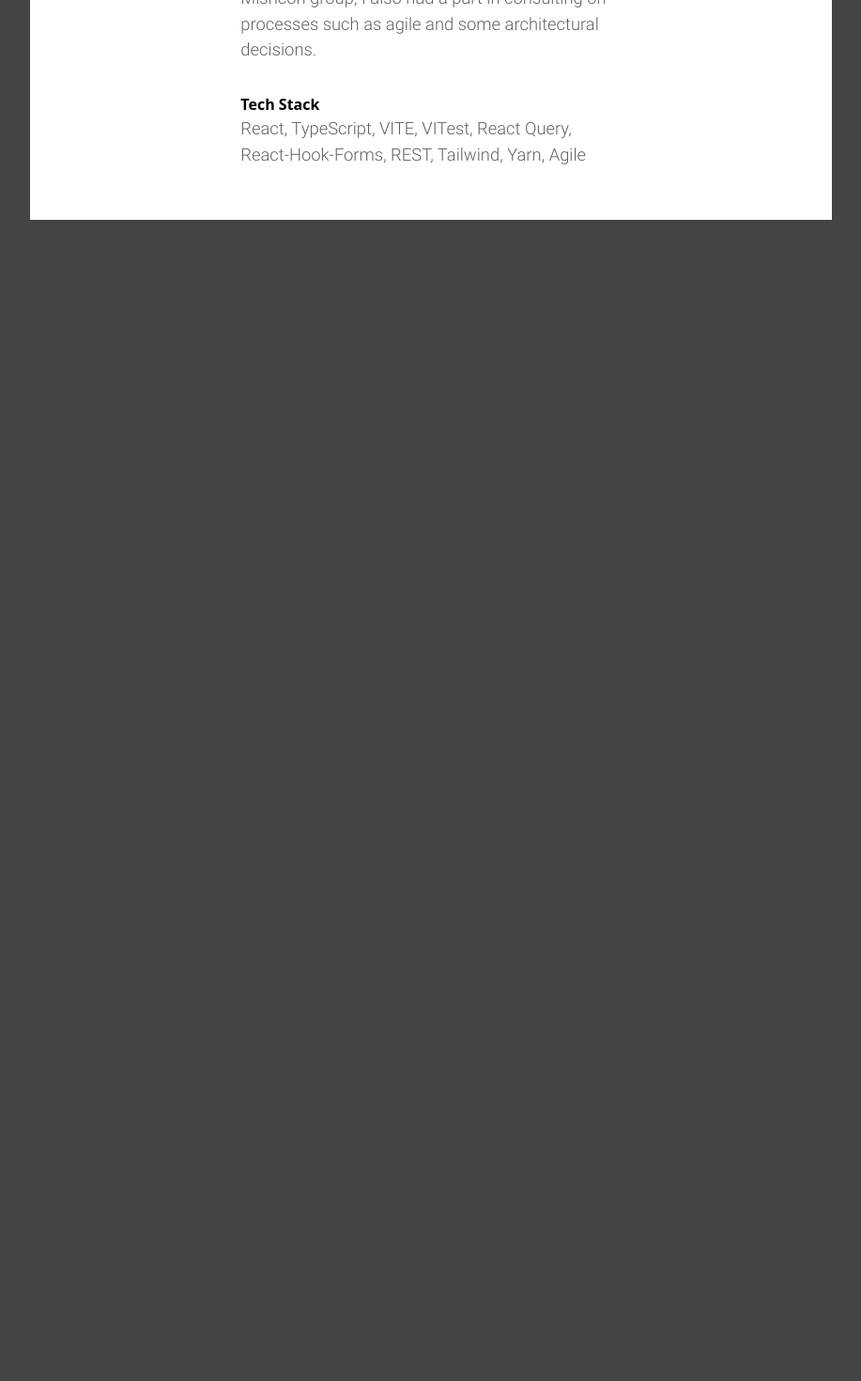
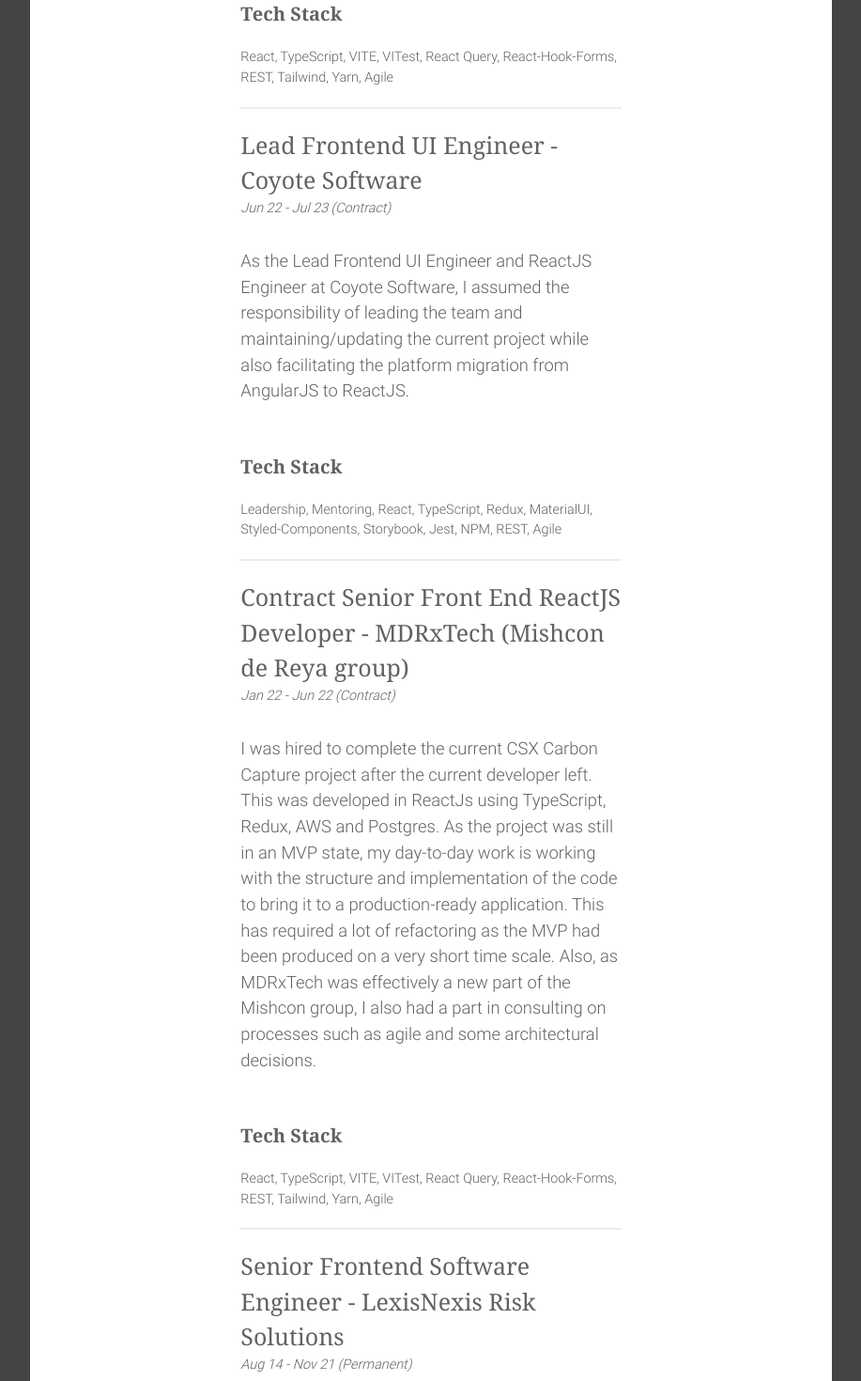
Before and after one commit to IncredibleMrTim/TST_web, a React (Vite) app: page /experience in a window 1280 px wide. Shown: the part 980-2450 px from the top of the page at 94% size, without its empty margins (181-1098 px from the left). Before the commit the page ends 1214 px from the top, so only its background shows below. Built offline with nearby package versions, Linux system fonts and the light colour scheme.

Commit message:
finished experience dataset and aupdated experienceCard styling

```diff
--- a/package.json
+++ b/package.json
@@ -25,6 +25,7 @@
     "axios": "^1.6.2",
     "i18next": "^23.7.8",
     "i18next-browser-languagedetector": "^7.2.0",
+    "json-server": "^0.17.4",
     "moment": "^2.29.4",
     "react": "^18.2.0",
     "react-dom": "^18.2.0",
@@ -38,6 +39,7 @@
     "@testing-library/react": "^14.0.0",
     "@testing-library/user-event": "^14.4.3",
     "@types/jest": "^29.5.8",
+    "@types/json-server": "^0.14.7",
     "@types/node": "^20.9.2",
     "@types/react": "^18.2.37",
     "@types/react-dom": "^18.2.15",
--- /dev/null
+++ b/public/db/experience.json
@@ -0,0 +1,146 @@
+[
+  {
+    "title": "Senior Frontend UI Engineer",
+    "company": "Santander Auto",
+    "jobType": "Contract",
+    "fromDate": "July 2023",
+    "toDate": "November 2023",
+    "description": "As a member of the Customer team, my role primarily involved contributing to the development of new customer-oriented features and resolving customer-reported issues. During my tenure at Santander, I spearheaded the creation of a cutting-edge customer operations feature utilizing a tech stack comprising React, React Query, TypeScript, React Hook Forms, and Tailwind. This feature was designed to empower the service team in rectifying data validation errors originating from our in-house validation system, OCS.",
+    "techStack": [
+      "React",
+      "TypeScript",
+      "VITE",
+      "VITest",
+      "React Query",
+      "React-Hook-Forms",
+      "REST",
+      "Tailwind",
+      "Yarn",
+      "Agile"
+    ]
+  },
+  {
+    "title": "Lead Frontend UI Engineer",
+    "company": "Coyote Software",
+    "jobType": "Contract",
+    "fromDate": "June 2022",
+    "toDate": "July 2023",
+    "description": "As the Lead Frontend UI Engineer and ReactJS Engineer at Coyote Software, I assumed the responsibility of leading the team and maintaining/updating the current project while also facilitating the platform migration from AngularJS to ReactJS. ",
+    "techStack": [
+      "Leadership",
+      "Mentoring",
+      "React",
+      "TypeScript",
+      "Redux",
+      "MaterialUI",
+      "Styled-Components",
+      "Storybook",
+      "Jest",
+      "NPM",
+      "REST",
+      "Agile"
+    ]
+  },
+  {
+    "title": "Contract Senior Front End ReactJS Developer",
+    "company": "MDRxTech (Mishcon de Reya group)",
+    "jobType": "Contract",
+    "fromDate": "January 2022",
+    "toDate": "June 2022",
+    "description": "I was hired to complete the current CSX Carbon Capture project after the current developer left.  This was developed in ReactJs using TypeScript, Redux, AWS and Postgres.  As the project was still in an MVP state, my day-to-day work is working with the structure and implementation of the code to bring it to a production-ready application.  This has required a lot of refactoring as the MVP had been produced on a very short time scale.  Also, as MDRxTech was effectively a new part of the Mishcon group, I also had a part in consulting on processes such as agile and some architectural decisions.",
+    "techStack": [
+      "React",
+      "TypeScript",
+      "VITE",
+      "VITest",
+      "React Query",
+      "React-Hook-Forms",
+      "REST",
+      "Tailwind",
+      "Yarn",
+      "Agile"
+    ]
+  },
+  {
+    "title": "Senior Frontend Software Engineer",
+    "company": "LexisNexis Risk Solutions",
+    "jobType": "Permanent",
+    "fromDate": "August 2014",
+    "toDate": "November 2021",
+    "description": "Transitioned from C# to frontend development. Developed mobile telematics apps using React Native and web-based telematics portals using ReactJS. Created a standalone component library using Storybook for future front-end applications.",
+    "techStack": [
+      "React",
+      "React Native",
+      "AngularJs",
+      "C#",
+      "SQL",
+      "React-Context",
+      "MaterialUI",
+      "CSS",
+      "SASS",
+      "Styled-Components",
+      "Storybook",
+      "Jest",
+      "NPM",
+      "REST",
+      "Agile",
+      "Mentoring"
+    ]
+  },
+  {
+    "title": "Software Engineer",
+    "company": "Proagrica (formerly DBT Ltd)",
+    "jobType": "Permanent",
+    "fromDate": "April 2012",
+    "toDate": "September 2014",
+    "description": "Worked on various technologies, including C#, VB.Net, MVC, and JQuery. Led projects, including Windows-based Smart Clients, Dashboards, microsites, and CRM and Asset Management web applications.",
+    "techStack": [
+      "React",
+      "JQuery",
+      "Windows Forms",
+      "SQL",
+      "C#",
+      "CSS",
+      "Jest",
+      "NPM",
+      "REST"
+    ]
+  },
+  {
+    "title": "Frontend Developer",
+    "company": "MAD Productions LTD",
+    "jobType": "Permanent",
+    "fromDate": "April 2011",
+    "toDate": "July 2012",
+    "description": "Helped in Developing E-Commerce web solutions and in-house CMS systems. Improved code performance and worked closely with management and clients.",
+    "techStack": [
+      "C#",
+      "JavaScript",
+      "JQuery",
+      "SQL",
+      "CSS",
+      "Jest",
+      "NPM",
+      "REST",
+      "Scrum"
+    ]
+  },
+  {
+    "title": "Junior Developer",
+    "company": "Webree Ltd",
+    "jobType": "Permanent",
+    "fromDate": "June 2009",
+    "toDate": "March 2011",
+    "description": "Designed and developed web-based systems integrated with the company's CRM/CMS. Worked on a long-term project to integrate systems into third-party software.",
+    "techStack": [
+      "C#",
+      "JavaScript",
+      "JQuery",
+      "SQL",
+      "CSS",
+      "Jest",
+      "NPM",
+      "REST"
+    ]
+  }
+]
--- a/src/components/header/header.tsx
+++ b/src/components/header/header.tsx
@@ -6,8 +6,9 @@
   const navList = () => (
     <ul className="mb-4 mt-2 flex flex-col gap-3 lg:mb-0 lg:mt-0 lg:flex-row lg:items-center lg:gap-8">
       <NavItem label="Home" to="/" />
-      <NavItem label="About" to="/about" />
-      <NavItem label="Contact" to="/contact" />
+      <NavItem label="Experience" to="/experience" />
+      <NavItem label="Qualifications" to="/qualifications" />
+      <NavItem label="Skills" to="/skills" />
     </ul>
   );
 
--- /dev/null
+++ b/src/hooks/useApi.ts
@@ -0,0 +1,16 @@
+import { useEffect, useState } from "react";
+import axios from "axios";
+
+export const useApi = <T>(baseUrl: string) => {
+  const [data, setData] = useState<T>(null);
+  useEffect(() => {
+    const fetchData = async () => {
+      const { data } = await axios.get<T | null>(baseUrl);
+
+      setData(data);
+    };
+    fetchData();
+  }, [baseUrl]);
+
+  return { data };
+};
--- a/src/locales/en.json
+++ b/src/locales/en.json
@@ -3,10 +3,10 @@
   "pages": {
     "root": {
       "summary-paragraph-1": "Experienced Front End web application developer with over 10 years working in the information technology and services industry. Skilled in JavaScript, React.js, React Native, CSS, Rest API’s and supporting technologies. Comfortable working in an Agile environment using BDD principles and working with both Jest and Cypress testing technologies. A strong and competent professional with a BSC(Hons) focused in Software EngineeringInternet Application Development from Southampton Solent University.",
-      "summary-title": "Frontend Software Engineer Consultant and Contractor"
+      "summary-title": "Frontend Software Engineer Consultant"
     },
     "experience": {
-      "dateFromTo": "{{from}} to {{to}}",
+      "dateFromTo": "{{from}} - {{to}}",
       "techStack": "Tech Stack",
       "summary": "Experienced Lead/Senior Software Engineer with a demonstrated history of working in the information technology and services      industry. Skilled in ReactJS, JavaScript, Redux and supporting technologies within the Web, Front End and UI development echo system."
     }
--- a/src/pages/experience/components/experienceCard.tsx
+++ b/src/pages/experience/components/experienceCard.tsx
@@ -4,12 +4,16 @@
 export const ExperienceCard = ({ ...props }: TExperience) => {
   const { t } = useTranslation();
 
-  const { title, description, fromDate, toDate, techStack } = props;
+  const { title, description, fromDate, toDate, techStack, company, jobType } =
+    props;
 
   return (
     <div>
-      <h2 className="text">{title}</h2>
-      <p className="italic mb-8">
+      <h2 className="text pb-0">
+        {title} - {company}
+      </h2>
+
+      <p className="italic mb-8 !text-sm">
         {t("pages.experience.dateFromTo", {
           from: moment(fromDate).isValid()
             ? moment(fromDate).format("MMM YY")
@@ -18,10 +22,11 @@
             ? moment(toDate).format("MMM YY")
             : t("common.present"),
         })}
+        {jobType && <span> ({jobType})</span>}
       </p>
       <p className="mb-8">{description}</p>
       <h3 className="text-left font-bold">{t("pages.experience.techStack")}</h3>
-      <p>
+      <p className="!text-sm">
         {Array.isArray(techStack) && techStack.toString().replace(/,/g, ", ")}
       </p>
     </div>
--- a/src/pages/experience/experience.tsx
+++ b/src/pages/experience/experience.tsx
@@ -1,9 +1,14 @@
 import { ExperienceCard } from "./components/experienceCard";
-import experienceData from "./data/experience.json";
+
 import { profile } from "@/assets/svg";
 import { useTranslation } from "react-i18next";
+import { useApi } from "@/hooks/useApi";
+
 export const Experience = () => {
   const { t } = useTranslation();
+  const { data } = useApi<TExperience[]>(
+    "http://localhost:9000/db/experience.json",
+  );
 
   return (
     <div className="mx-32 mt-10">
@@ -16,10 +21,18 @@
         </div>
       </div>
       <div className="px-24">
-        {experienceData.map((experience: TExperience) => {
+        {data?.map((experience: TExperience, i) => {
           return (
-            <div key={experience.title}>
+            <div
+              key={experience.title}
+              className={`${
+                data.length - 1 > i &&
+                "border-b-2 border-tst-primary-gray-dark/10 pb-5"
+              }`}
+            >
               <ExperienceCard
+                company={experience.company}
+                jobType={experience.jobType}
                 title={experience.title}
                 fromDate={experience.fromDate}
                 toDate={experience.toDate}
--- a/src/pages/root/components/linkSection/linkCard.tsx
+++ b/src/pages/root/components/linkSection/linkCard.tsx
@@ -13,7 +13,7 @@
 
   return (
     <div className="w-1/3">
-      <h2>{title}</h2>
+      <h3>{title}</h3>
       <div className="max-h-max mb-4">
         <img
           src={image}
--- a/src/tailwind/typography.css
+++ b/src/tailwind/typography.css
@@ -2,12 +2,20 @@
 @tailwind components;
 @tailwind utilities;
 
+.hBase {
+  @apply font-bold text-tst-primary-text-gray !font-serif py-5;
+}
+
 h1 {
-  @apply !text-4xl font-bold text-tst-primary-text-gray font-serif py-5;
+  @apply !text-4xl hBase;
 }
 
 h2 {
-  @apply !text-2xl font-bold text-tst-primary-text-gray font-serif py-5;
+  @apply !text-2xl hBase;
+}
+
+h3 {
+  @apply !text-xl hBase;
 }
 
 p {
--- a/src/types/experience.d.ts
+++ b/src/types/experience.d.ts
@@ -1,4 +1,6 @@
 type TExperience = {
+  company: string;
+  jobType: string;
   title: string;
   fromDate: Date | string | undefined;
   toDate: Date | string | undefined;
--- a/tailwind.config.ts
+++ b/tailwind.config.ts
@@ -4,7 +4,8 @@
   content: ['src/**/*.{js,jsx,ts,tsx}'],
   theme: {
     fontSize: {
-      sm: '0.8rem',
+      xsm: '0.4rem',
+      sm: '0.9rem',
       base: '1.15rem',
       xl: '1.25rem',
       '2xl': '1.563rem',
```
Also changed, not shown: 1 other file (tests, documents, lock files or other folders).
